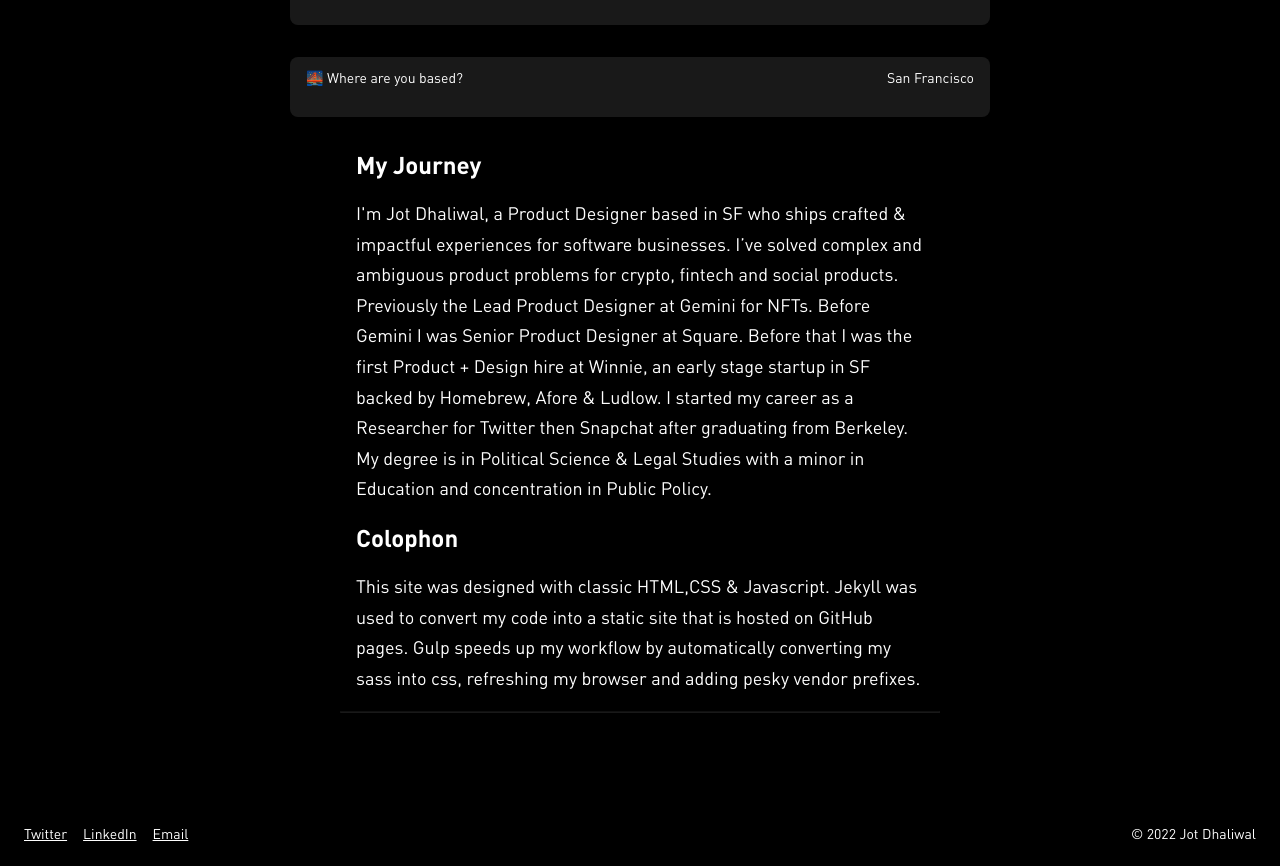
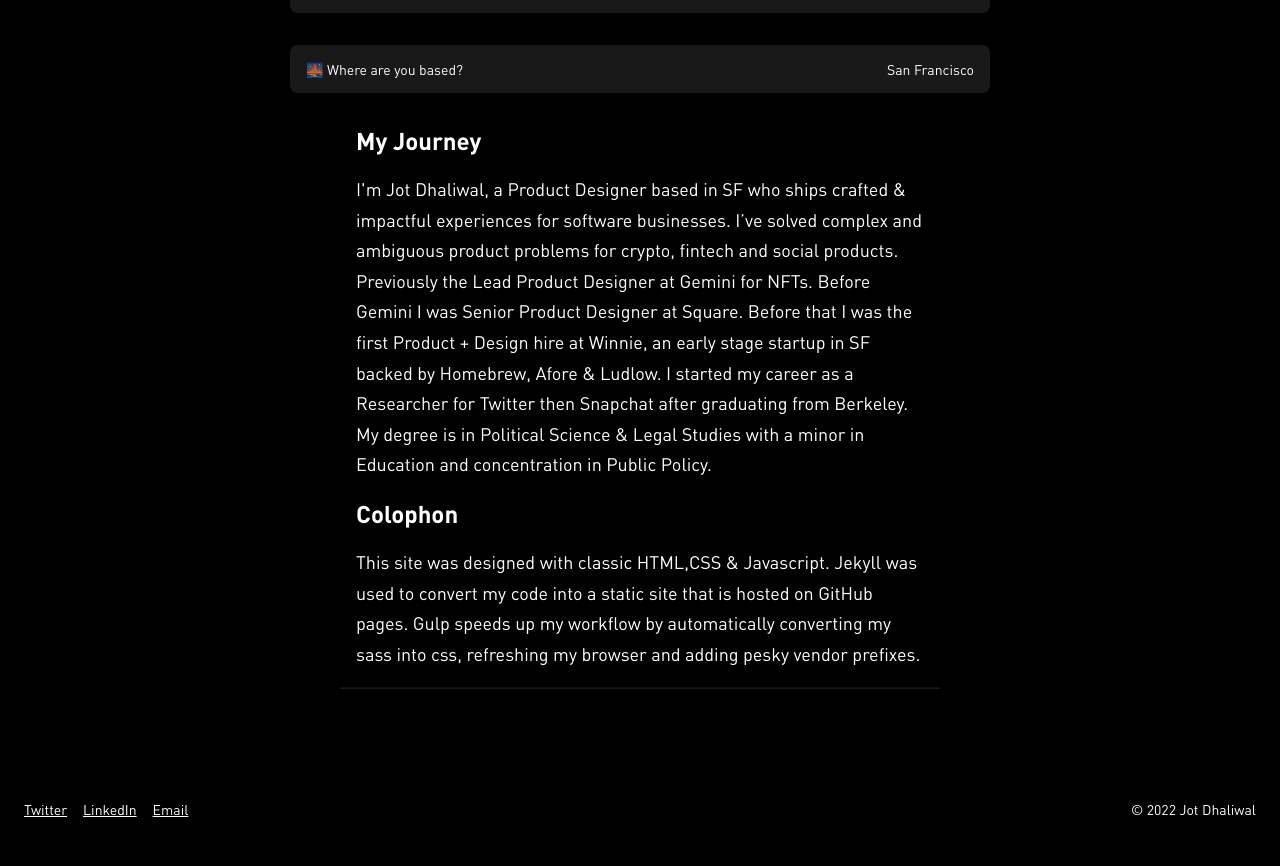
Before and after one commit to jotd/jotd-portfolio, a Jekyll site: the page about/index.html, which Jekyll copies as it is, in a window 1280 px wide and 1400 px high, scrolled down 314 px. Shown: the part 534-1400 px from the top of the window. Built offline with Jekyll 4.4.1, drawn with Linux system fonts in a browser that asks for light colours; after the commit the page ends 1690 px from its top, so only the background shows below that.

Commit message:
Update styles.css

```diff
--- a/css/styles.css
+++ b/css/styles.css
@@ -657,8 +657,8 @@
   background-color: #191919;
   border-radius: 8px;
   margin-bottom: 32px;
-  height: 48px;
-  padding-top:12px;
+  height: 32px;
+  padding-top:16px;
 }
 
   .text-block-left {
```
